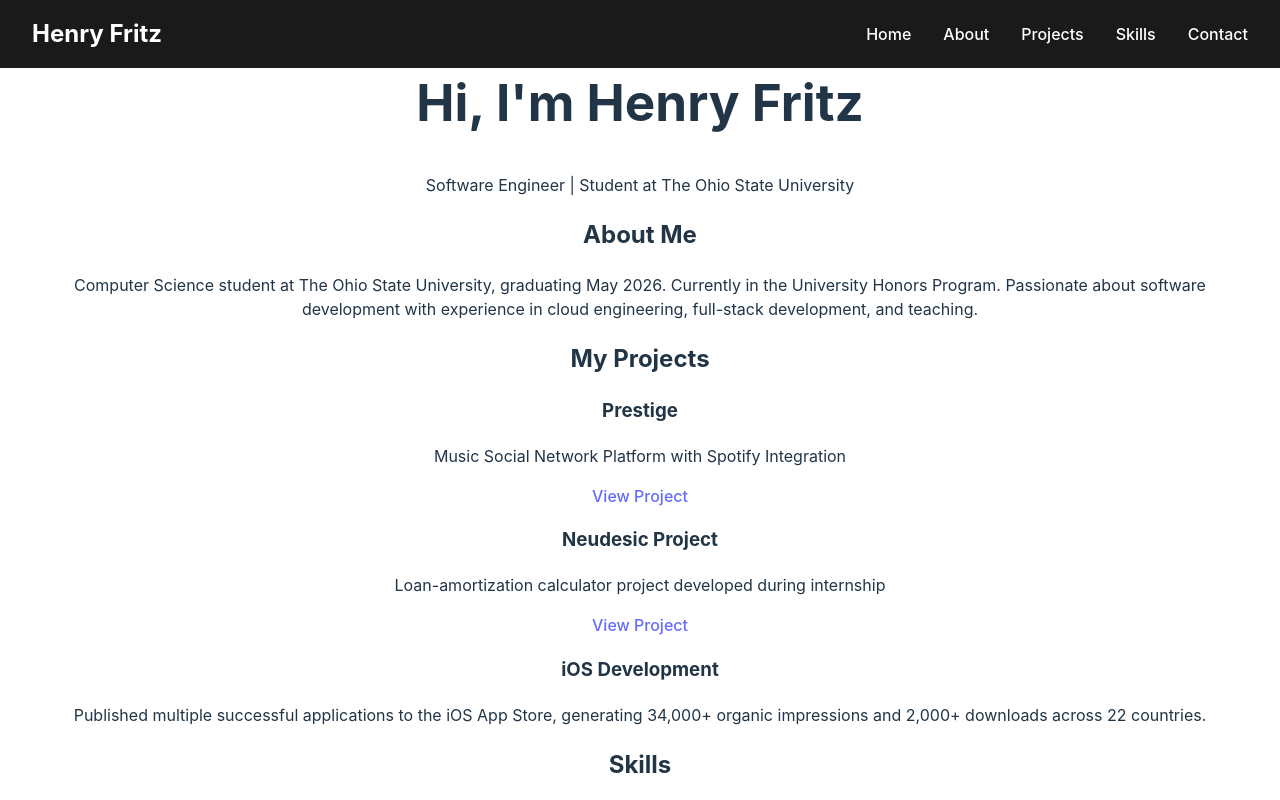
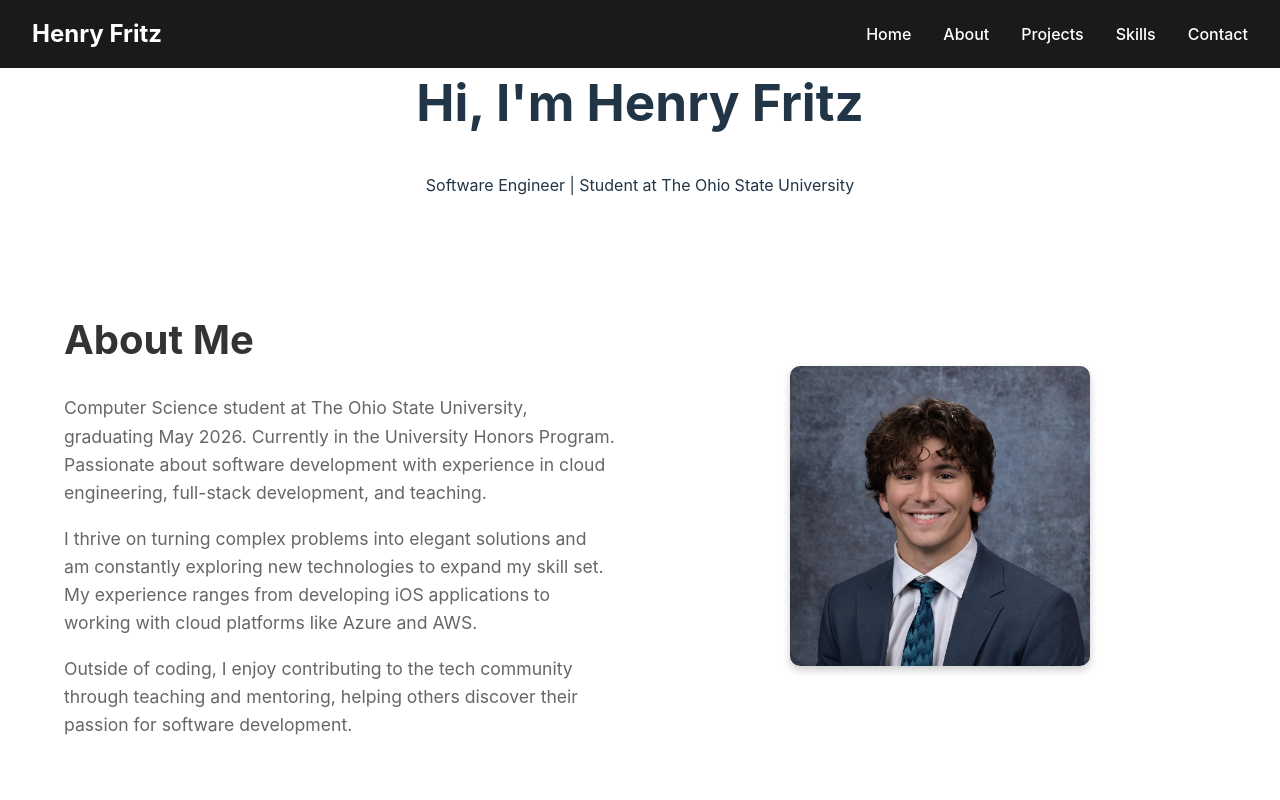
Before and after one commit to hfritz34/henryfritz.com, a React (Vite) app in the folder henryfritz.web/: page / in a window 1280 px wide. Shown: the top 800 px of the page. Built offline with nearby package versions, Linux system fonts and the light colour scheme.

Commit message:
headshot + styling

```diff
--- a/henryfritz.web/src/App.jsx
+++ b/henryfritz.web/src/App.jsx
@@ -2,7 +2,9 @@ import { useState } from 'react'
 import reactLogo from './assets/react.svg'
 import viteLogo from '/vite.svg'
 import './App.css'
+import './components/About.css'
 import Navbar from './components/Navbar'
+import headshot from './assets/headshot.jpeg'
 
 function App() {
   return (
@@ -16,8 +18,15 @@ function App() {
 
       {/* About Section */}
       <section id="about" className="about">
-        <h2>About Me</h2>
-        <p>Computer Science student at The Ohio State University, graduating May 2026. Currently in the University Honors Program. Passionate about software development with experience in cloud engineering, full-stack development, and teaching.</p>
+        <div className="about-content">
+          <h2>About Me</h2>
+          <p>Computer Science student at The Ohio State University, graduating May 2026. Currently in the University Honors Program. Passionate about software development with experience in cloud engineering, full-stack development, and teaching.</p>
+          <p>I thrive on turning complex problems into elegant solutions and am constantly exploring new technologies to expand my skill set. My experience ranges from developing iOS applications to working with cloud platforms like Azure and AWS.</p>
+          <p>Outside of coding, I enjoy contributing to the tech community through teaching and mentoring, helping others discover their passion for software development.</p>
+        </div>
+        <div className="about-image">
+          <img src={headshot} alt="Henry Fritz" className="headshot" />
+        </div>
       </section>
 
       {/* Projects Section */}
--- /dev/null
+++ b/henryfritz.web/src/components/About.css
@@ -0,0 +1,57 @@
+.about {
+  padding: 4rem 2rem;
+  max-width: 1200px;
+  margin: 0 auto;
+  display: flex;
+  gap: 3rem;
+  align-items: center;
+}
+
+.about-content {
+  flex: 1;
+  text-align: left;
+}
+
+.about-image {
+  flex: 1;
+  display: flex;
+  justify-content: center;
+}
+
+.headshot {
+  width: 300px;
+  height: 300px;
+  object-fit: cover;
+  border-radius: 10px;
+  box-shadow: 0 4px 8px rgba(0, 0, 0, 0.2);
+  transition: transform 0.3s ease;
+}
+
+.headshot:hover {
+  transform: scale(1.02);
+}
+
+.about h2 {
+  margin-bottom: 1.5rem;
+  font-size: 2.5rem;
+  color: #333;
+}
+
+.about p {
+  font-size: 1.1rem;
+  line-height: 1.6;
+  color: #666;
+  margin-bottom: 1rem;
+}
+
+@media (max-width: 768px) {
+  .about {
+    flex-direction: column;
+    text-align: center;
+    padding: 2rem 1rem;
+  }
+
+  .about-content {
+    text-align: center;
+  }
+}
```
Also changed, not shown: henryfritz.web/src/assets/headshot.jpeg (added).
